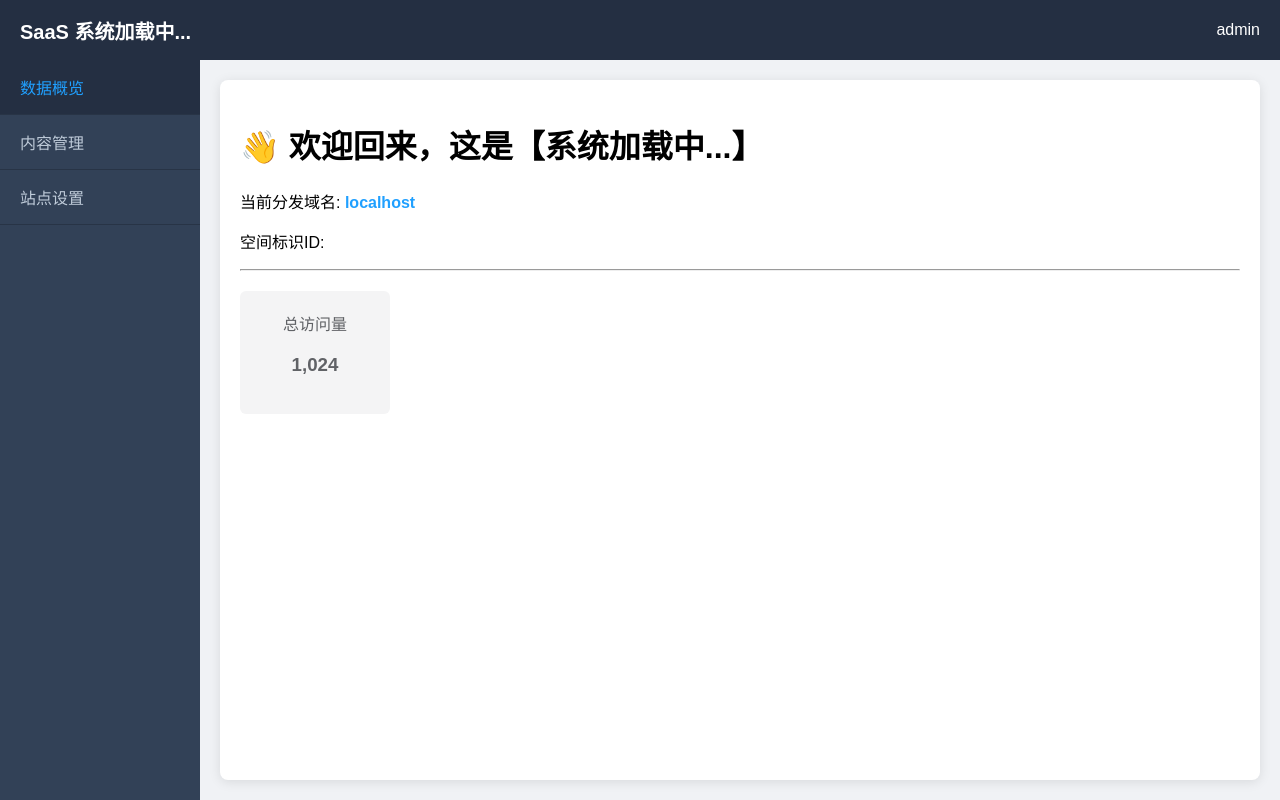
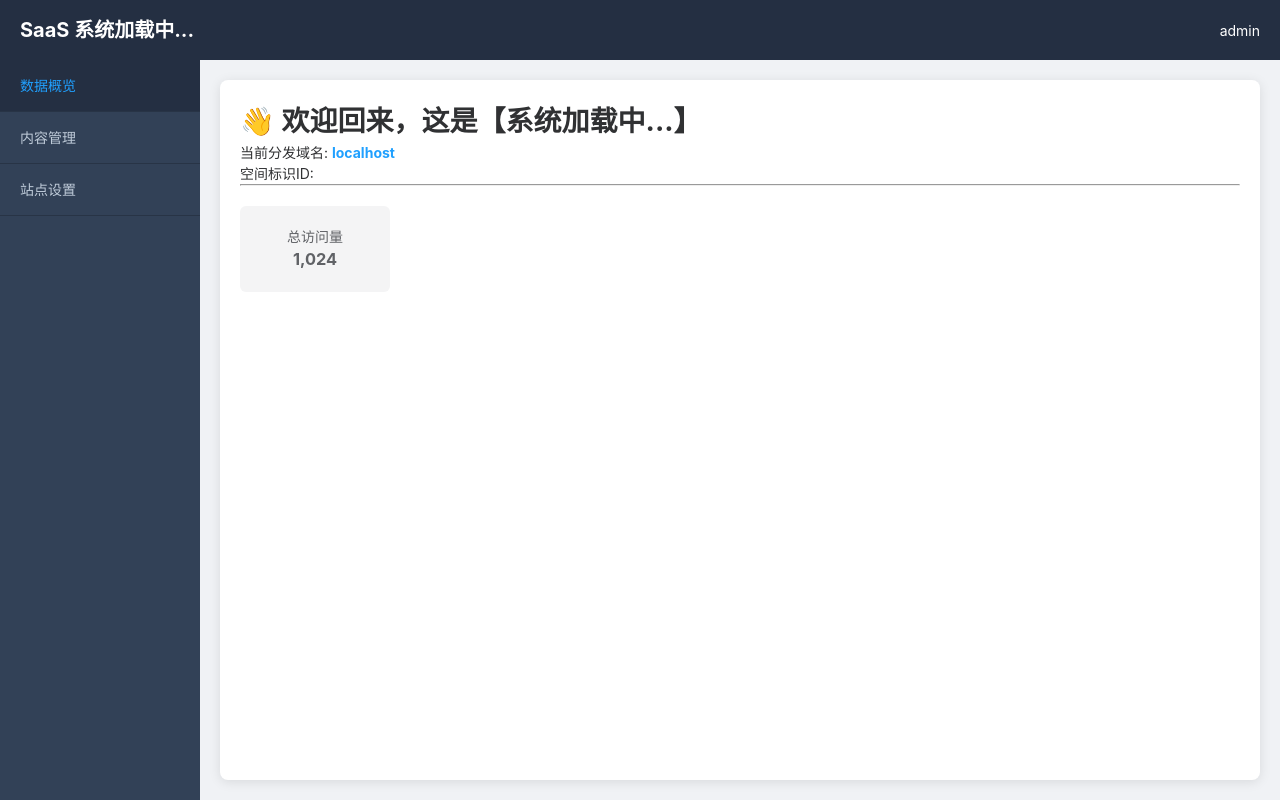
Before and after one commit to xyrjok/cdnsass, a Vue app: page / in a window 1280 px wide. Built offline with nearby package versions, Linux system fonts and the light colour scheme; no server answers.

Commit message:
Update style.css

```diff
--- a/src/style.css
+++ b/src/style.css
@@ -1,2 +1,49 @@
-body, html { margin: 0; padding: 0; height: 100vh; font-family: sans-serif; background: #f0f2f5; }
-* { box-sizing: border-box; }
+* { margin: 0; padding: 0; box-sizing: border-box; }
+html, body, #app { width: 100%; height: 100%; }
+
+body {
+    font-family: -apple-system, Inter, BlinkMacSystemFont, "Segoe UI", "Noto Sans", Helvetica, Arial, sans-serif;
+    line-height: 1.5;
+    color: var(--el-text-color-primary);
+    font-size: 14px;
+    background: var(--el-bg-color);
+}
+ul, ol { list-style: none; }
+button, input, select, textarea { font-family: inherit; font-size: inherit; outline: none; border: none; background: none; }
+
+/* 原版的核心色彩变量 */
+:root {
+    --el-color-primary: #1890ff;
+    --aside-backgound: #001529;
+    --dark-border: #CDD0D6;
+    --base-fill: #F0F2F5;
+    --regular-text-color: #585d69;
+    --light-border-color: #e7e9ec;
+    --vt-x: 50%; --vt-y: 50%; --vt-duration: 520ms; --vt-easing: ease-out;
+}
+
+.dark {
+    --aside-backgound: #141414;
+    --dark-border: #636466;
+    --base-fill: #303030;
+    --regular-text-color: #bfbdbc;
+    --light-border-color: #414243;
+    --el-border-color: #414243 !important;
+}
+
+/* 惊艳的日夜切换涟漪动画 */
+html.dark, html:not(.dark) { view-transition-name: root; }
+::view-transition-old(root), ::view-transition-new(root) { animation: none; mix-blend-mode: normal; }
+html[data-theme-to="dark"]::view-transition-new(root) { clip-path: circle(0px at var(--vt-x) var(--vt-y)); animation: vt-radial-in var(--vt-duration) var(--vt-easing) forwards; z-index: 2; }
+html[data-theme-to="dark"]::view-transition-old(root) { z-index: 1; }
+html[data-theme-to="light"]::view-transition-old(root) { clip-path: circle(var(--vt-end-radius, 0px) at var(--vt-x) var(--vt-y)); animation: vt-radial-out var(--vt-duration) var(--vt-easing) forwards; z-index: 2; }
+html[data-theme-to="light"]::view-transition-new(root) { z-index: 1; }
+
+@keyframes vt-radial-in {
+    from { clip-path: circle(0px at var(--vt-x) var(--vt-y)); }
+    to   { clip-path: circle(var(--vt-end-radius, 0px) at var(--vt-x) var(--vt-y)); }
+}
+@keyframes vt-radial-out {
+    from { clip-path: circle(var(--vt-end-radius, 0px) at var(--vt-x) var(--vt-y)); }
+    to   { clip-path: circle(0px at var(--vt-x) var(--vt-y)); }
+}
```
